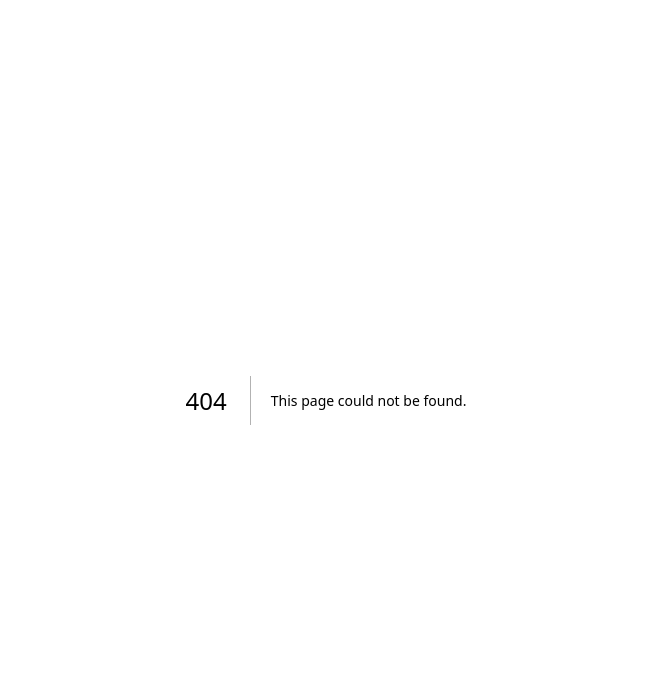
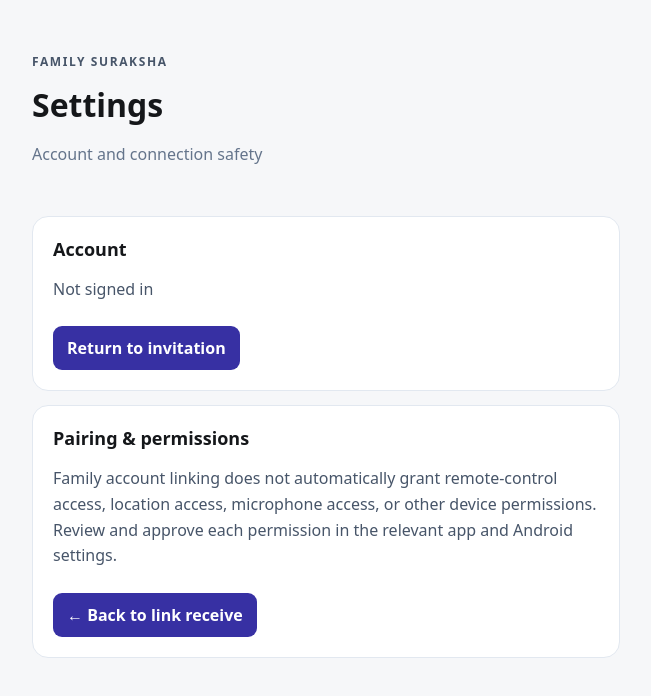
Before and after one commit to sb8907640-jpg/Smart-control, a Next.js app in the folder web/: page /settings in a window 1280 px wide. Before the commit this address had no page. Shown: the top 696 px of the page, without its empty margins (314-965 px from the left). Built offline with nearby package versions, Linux system fonts and the light colour scheme; no server answers.

Commit message:
feat: add family suraksha settings destination

```diff
--- /dev/null
+++ b/web/app/settings/page.tsx
@@ -0,0 +1,60 @@
+"use client";
+
+import { useEffect, useState } from "react";
+import { getApps, initializeApp } from "firebase/app";
+import { getAuth, onAuthStateChanged, signOut, User } from "firebase/auth";
+
+const firebaseConfig = {
+  apiKey: process.env.NEXT_PUBLIC_FIREBASE_API_KEY,
+  authDomain: process.env.NEXT_PUBLIC_FIREBASE_AUTH_DOMAIN,
+  projectId: process.env.NEXT_PUBLIC_FIREBASE_PROJECT_ID,
+  appId: process.env.NEXT_PUBLIC_FIREBASE_APP_ID
+};
+
+function authClient() {
+  return getAuth(getApps()[0] ?? initializeApp(firebaseConfig));
+}
+
+export default function SettingsPage() {
+  const [user, setUser] = useState<User | null>(null);
+  const [status, setStatus] = useState("");
+
+  useEffect(() => onAuthStateChanged(authClient(), setUser), []);
+
+  async function logout() {
+    try {
+      await signOut(authClient());
+      setStatus("Signed out.");
+    } catch (error) {
+      setStatus(error instanceof Error ? error.message : "Could not sign out.");
+    }
+  }
+
+  return (
+    <main className="settings-page">
+      <header><p className="eyebrow">FAMILY SURAKSHA</p><h1>Settings</h1><p>Account and connection safety</p></header>
+      <section>
+        <h2>Account</h2>
+        <p>{user ? `Signed in as ${user.email ?? user.uid}` : "Not signed in"}</p>
+        {user ? <button onClick={logout}>Sign out</button> : <a href="/link">Return to invitation</a>}
+      </section>
+      <section>
+        <h2>Pairing & permissions</h2>
+        <p>Family account linking does not automatically grant remote-control access, location access, microphone access, or other device permissions. Review and approve each permission in the relevant app and Android settings.</p>
+        <a href="/link">← Back to link receive</a>
+      </section>
+      {status ? <p role="status">{status}</p> : null}
+      <style jsx>{`
+        .settings-page { max-width:620px; margin:0 auto; padding:32px 16px; }
+        header { padding:8px 0 18px; }
+        .eyebrow { color:#475569; font-size:12px; font-weight:800; letter-spacing:1.6px; }
+        h1 { margin:0; font-size:32px; }
+        header p:last-child { color:#64748b; }
+        section { margin:14px 0; padding:20px; border:1px solid #e2e8f0; border-radius:16px; background:white; }
+        h2 { margin-top:0; font-size:18px; }
+        p { line-height:1.6; color:#475569; }
+        button,a { display:inline-block; margin-top:8px; padding:11px 14px; border:0; border-radius:9px; background:#3730a3; color:white; font-weight:700; text-decoration:none; }
+      `}</style>
+    </main>
+  );
+}
```
